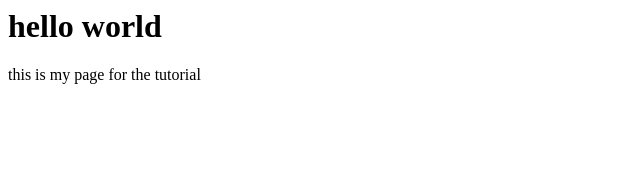
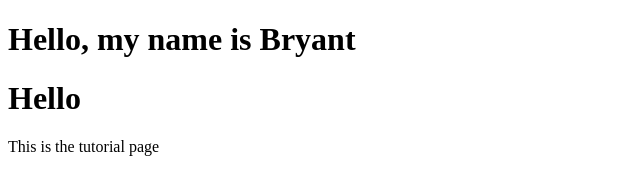
Before and after one commit to BryantIT/learn-html-css-from-scratch-freecodecamp, a plain HTML site: page index.html in a window 1280 px wide. Shown: the whole page, without its empty margins (0-640 px from the left). Drawn offline with Linux system fonts and the light colour scheme.

Commit message:
Using proper html for live server

```diff
--- a/index.html
+++ b/index.html
@@ -1,4 +1,14 @@
-<h1>hello world</h1>
-<p>
-this is my page for the tutorial
-</p>
+<!DOCTYPE html>
+<html lang="en">
+<head>
+  <meta charset="UTF-8">
+  <meta name="viewport" content="width=device-width, initial-scale=1.0">
+  <meta http-equiv="X-UA-Compatible" content="ie=edge">
+  <title>HTML and CSS Tutorial</title>
+</head>
+<body>
+  <h1>Hello, my name is Bryant</h1>
+  <h1>Hello</h1>
+  <p>This is the tutorial page</p>
+</body>
+</html>
```
